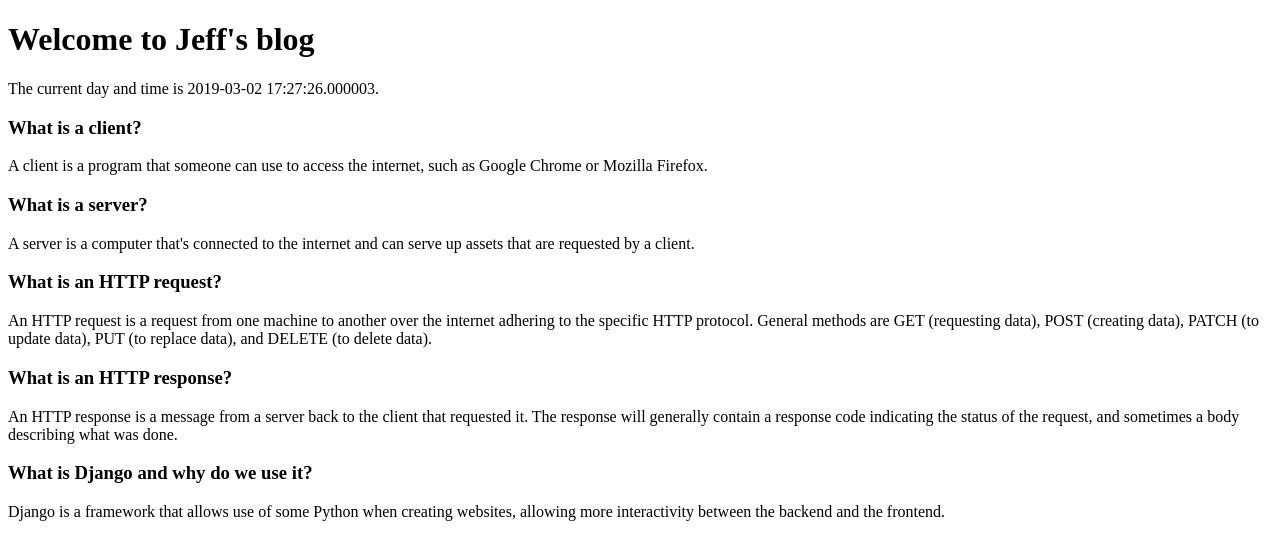
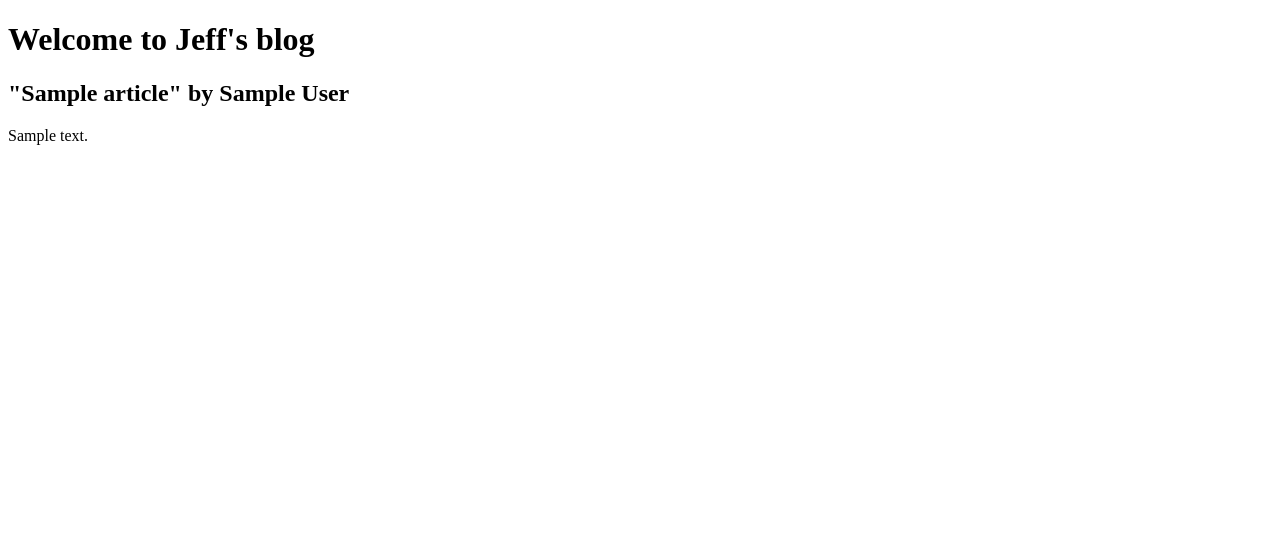
Before and after one commit to jeffreybyrne/0228-assignment3-blog, a Django app: page /home/ in a window 1280 px wide. Shown: the top 560 px of the page. Run offline with Django 3.2, Linux system fonts and the light colour scheme; tables that the repository leaves empty hold one stand-in row (values such as "Sample post").

Commit message:
added a database and Article model

```diff
--- /dev/null
+++ b/blog/admin.py
@@ -0,0 +1,4 @@
+from django.contrib import admin
+from blog.models import Article
+
+admin.site.register(Article)
--- /dev/null
+++ b/blog/models.py
@@ -0,0 +1,12 @@
+from django.db import models
+
+
+class Article(models.Model):
+    title = models.CharField(max_length=255)
+    body = models.TextField()
+    draft = models.BooleanField()
+    published_date = models.DateField()
+    author = models.CharField(max_length=255)
+
+    def __str__(self):
+        return "\"{}\" by {} ".format(self.title, self.author)
--- a/blog/templates/index.html
+++ b/blog/templates/index.html
@@ -6,16 +6,9 @@
   </head>
   <body>
     <h1>Welcome to {{ name }}'s blog</h1>
-    <p>The current day and time is {{ day }}.</p>
-    <h3>What is a client?</h3>
-    <p>A client is a program that someone can use to access the internet, such as Google Chrome or Mozilla Firefox.</p>
-    <h3>What is a server?</h3>
-    <p>A server is a computer that's connected to the internet and can serve up assets that are requested by a client.</p>
-    <h3>What is an HTTP request?</h3>
-    <p>An HTTP request is a request from one machine to another over the internet adhering to the specific HTTP protocol. General methods are GET (requesting data), POST (creating data), PATCH (to update data), PUT (to replace data), and DELETE (to delete data).</p>
-    <h3>What is an HTTP response?</h3>
-    <p>An HTTP response is a message from a server back to the client that requested it. The response will generally contain a response code indicating the status of the request, and sometimes a body describing what was done.</p>
-    <h3>What is Django and why do we use it?</h3>
-    <p>Django is a framework that allows use of some Python when creating websites, allowing more interactivity between the backend and the frontend.</p>
+    {% for article in articles %}
+    <h2>{{ article }}</h1>
+    <p>{{ article.body }}</p>
+    {% endfor %}
   </body>
 </html>
--- a/blog/urls.py
+++ b/blog/urls.py
@@ -14,9 +14,11 @@ Including another URLconf
     2. Add a URL to urlpatterns:  path('blog/', include('blog.urls'))
 """
 
+from django.contrib import admin
 from django.urls import path
 from blog.views import home_page
 
 urlpatterns = [
-    path('home/', home_page),
+    path('admin/', admin.site.urls),
+    path('home/', home_page)
 ]
--- a/blog/views.py
+++ b/blog/views.py
@@ -1,10 +1,12 @@
 from django.http import HttpResponse
 from django.shortcuts import render
+from blog.models import Article
 import datetime
 
 
 def home_page(request):
     now = str(datetime.datetime.now())
-    context = {'name': 'Jeff', 'day': now}
+    articles = Article.objects.all()
+    context = {'name': 'Jeff', 'day': now, 'articles': articles}
     response = render(request, 'index.html', context)
     return HttpResponse(response)
```
Also changed, not shown: blog/migrations/0001_initial.py (added), blog/migrations/__init__.py (added).
